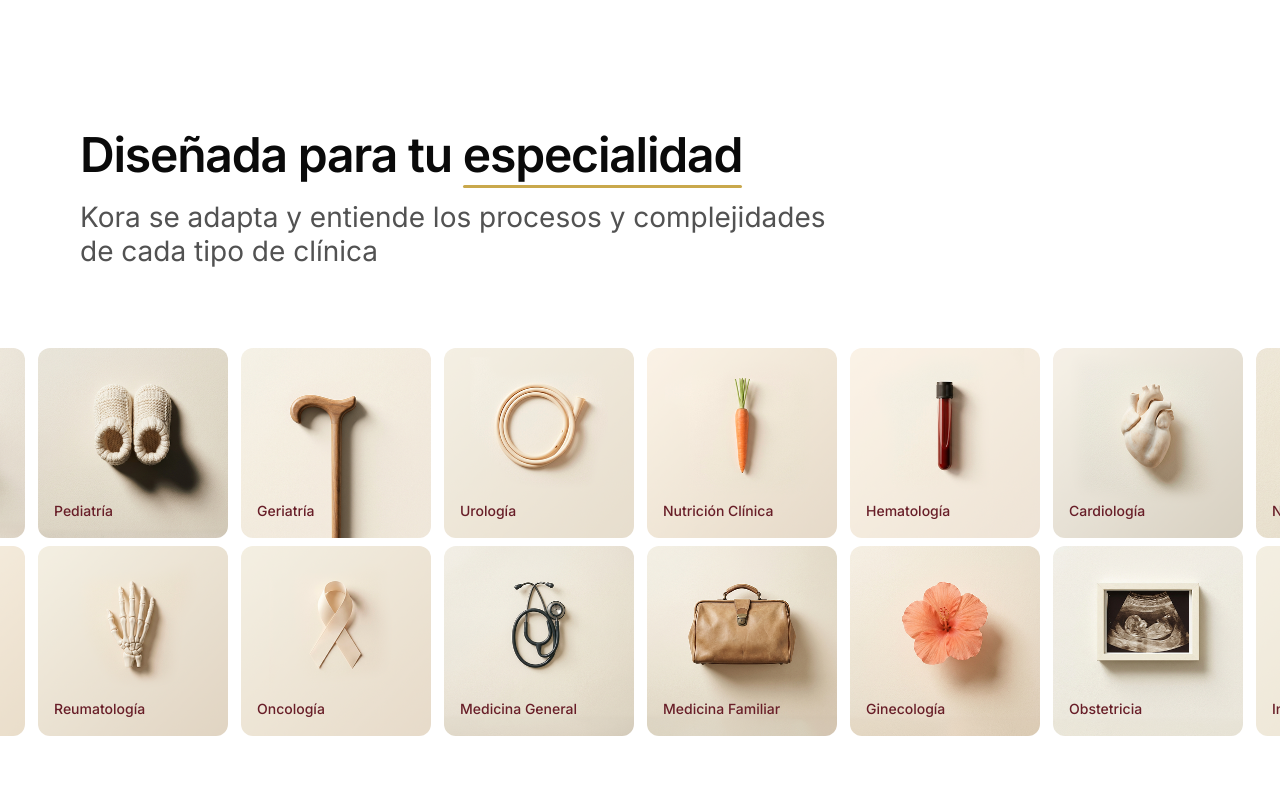
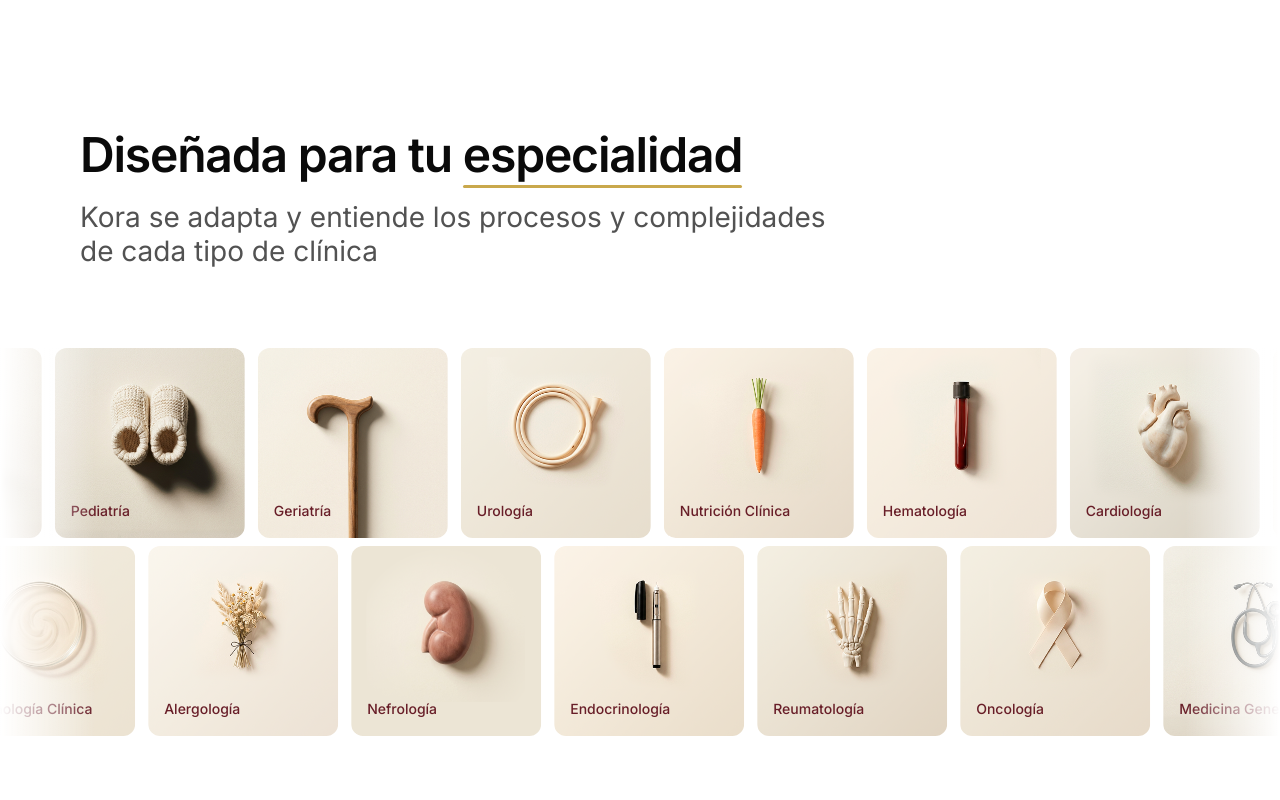
Before and after one commit to AlonsoCT-me/konko.ai, a Next.js app: page /home in a window 1280 px wide. Shown: the part 5620-6420 px from the top of the page. Built offline with nearby package versions, Linux system fonts and the light colour scheme.

Commit message:
update site

```diff
--- a/app/home/page.tsx
+++ b/app/home/page.tsx
@@ -4,7 +4,7 @@ import { BenefitsSection } from "@/components/sections/home/BenefitsSection";
 import { AILatamSection } from "@/components/sections/home/AILatamSection";
 import { RevolutionSection } from "@/components/sections/home/RevolutionSection";
 import { TalkToKoraSection } from "@/components/sections/home/TalkKoraSection";
-import { SpecialtiesSection } from "@/components/sections/home/SpecialtiesSection";
+import { SpecialtiesSection } from "@/components/sections/home/SpecialtiesSectionCarrusel";
 import { SecuritySection } from "@/components/sections/home/SecuritySection";
 import { MetaPartnerSection } from "@/components/sections/home/MetaPartnerSection";
 import { FounderSection } from "@/components/sections/home/FounderSection";
--- a/components/sections/home/SpecialtiesSection.tsx
+++ b/components/sections/home/SpecialtiesSection.tsx
@@ -149,7 +149,7 @@ export function SpecialtiesSection() {
       <div
         ref={scrollRef}
         className={[
-          "scrollbar-hide w-full overflow-x-auto overflow-y-hidden overscroll-x-contain px-6 pb-2 lg:px-20",
+          "scrollContent scrollbar-hide w-full overflow-x-auto overflow-y-hidden overscroll-x-contain px-6 pb-2 lg:px-20",
           "touch-pan-x select-none",
           isDragging ? "cursor-grabbing" : "cursor-grab",
         ].join(" ")}
--- /dev/null
+++ b/components/sections/home/SpecialtiesSectionCarrusel.tsx
@@ -0,0 +1,103 @@
+"use client";
+
+import Image from "next/image";
+import Link from "next/link";
+import { useTranslation } from "react-i18next";
+
+import { Carousel } from "@/components/shared/Carousel";
+
+const specialties: { key: string; image: string; href?: string }[] = [
+  { key: "Internal Medicine", image: "medicina-interna.png" },
+  { key: "Neonatology", image: "neonatologia.png" },
+  { key: "Pediatrics", image: "pediatria.png" },
+  { key: "Geriatrics", image: "geriatria.png" },
+  { key: "Urology", image: "urologia.png" },
+  { key: "Clinical Nutrition", image: "nutricion-clinica.png" },
+  { key: "Hematology", image: "hematologia.png" },
+  { key: "Cardiology", image: "cardiologia.png" },
+  { key: "Pulmonology", image: "neumologia.png" },
+  { key: "Gastroenterology", image: "gastroenterologia.png" },
+  { key: "Nephrology", image: "nefrologia.png" },
+  { key: "Endocrinology", image: "endocrinologia.png" },
+  { key: "Rheumatology", image: "reumatologia.png" },
+  { key: "Oncology", image: "oncologia.png" },
+  { key: "General Medicine", image: "medicina-general.png" },
+  { key: "Family Medicine", image: "medicina-familiar.png" },
+  { key: "Gynecology", image: "ginecologia.png" },
+  { key: "Obstetrics", image: "obstetricia.png" },
+  { key: "Clinical Immunology", image: "inmunologia-clinica.png" },
+  { key: "Allergology", image: "alergologia.png" },
+];
+
+function SpecialtyCard({ name, image, href }: { name: string; image: string; href?: string }) {
+  const content = (
+    <article className={[
+      "relative h-[190px] w-[190px] shrink-0 overflow-hidden rounded-lg transition-transform duration-300 hover:scale-[1.04]",
+      href ? "cursor-pointer" : "",
+    ].join(" ")}>
+      <Image
+        src={`/images/${image}`}
+        alt={name}
+        fill
+        className="select-none object-cover"
+        sizes="190px"
+        draggable={false}
+      />
+
+      <span className="absolute bottom-4 left-4 text-sm font-medium text-brand-burgundy">
+        {name}
+      </span>
+    </article>
+  );
+
+  if (href) return <Link href={href}>{content}</Link>;
+  return content;
+}
+
+export function SpecialtiesSection() {
+  const { t } = useTranslation();
+
+  const firstRow = specialties.slice(0, 10);
+  const secondRow = specialties.slice(10);
+
+  return (
+    <section
+      id="especialidades"
+      className="w-full overflow-hidden bg-white py-20 lg:py-28"
+    >
+      <div className="mx-auto max-w-7xl px-6 lg:px-20">
+        <div className="mb-14 max-w-[860px] lg:mb-20">
+          <h2 className="text-[44px] font-semibold leading-[52px] text-brand-black md:text-[48px] md:leading-[58px]">
+            {t("Designed for your")}{" "}
+            <span className="gold-underline">{t("specialty")}</span>
+          </h2>
+
+          <p className="mt-4 max-w-[760px] text-[28px] font-normal leading-[34px] text-neutral-600">
+            {t(
+              "Kora adapts and understands the processes and complexities of each type of clinic",
+            )}
+          </p>
+        </div>
+      </div>
+
+      <div className="flex flex-col gap-2">
+        <Carousel
+          items={firstRow.map(({ key, image, href }) => (
+            <SpecialtyCard key={key} name={t(key)} image={image} href={href} />
+          ))}
+          gap={13}
+          speed={40}
+        />
+
+        <Carousel
+          items={secondRow.map(({ key, image, href }) => (
+            <SpecialtyCard key={key} name={t(key)} image={image} href={href} />
+          ))}
+          gap={13}
+          speed={40}
+          reverse
+        />
+      </div>
+    </section>
+  );
+}
--- a/components/shared/Carousel.tsx
+++ b/components/shared/Carousel.tsx
@@ -9,6 +9,7 @@ interface CarouselProps {
   speed?: number;
   gap?: number;
   pauseOnHover?: boolean;
+  reverse?: boolean;
   className?: string;
 }
 
@@ -17,6 +18,7 @@ export function Carousel({
   speed = 30,
   gap = 64,
   pauseOnHover = true,
+  reverse = false,
   className,
 }: CarouselProps) {
   const [paused, setPaused] = useState(false);
@@ -29,7 +31,10 @@ export function Carousel({
       onMouseLeave={() => pauseOnHover && setPaused(false)}
     >
       <div
-        className="flex w-max animate-marquee items-center will-change-transform"
+        className={cn(
+          "flex w-max items-center will-change-transform",
+          reverse ? "animate-marquee-reverse" : "animate-marquee",
+        )}
         style={{
           animationDuration: `${speed}s`,
           animationPlayState: paused ? "paused" : "running",
--- a/tailwind.config.ts
+++ b/tailwind.config.ts
@@ -181,6 +181,10 @@ const config: Config = {
           from: { transform: "translateX(0)" },
           to: { transform: "translateX(-50%)" },
         },
+        "marquee-reverse": {
+          from: { transform: "translateX(-50%)" },
+          to: { transform: "translateX(0)" },
+        },
         "pulse-slow": {
           "0%, 100%": { opacity: "1" },
           "50%": { opacity: "0.6" },
@@ -198,6 +202,7 @@ const config: Config = {
         "fade-in-right": "fade-in-right 0.6s ease-out forwards",
         "scale-in": "scale-in 0.4s ease-out forwards",
         marquee: "marquee 30s linear infinite",
+        "marquee-reverse": "marquee-reverse 30s linear infinite",
         "pulse-slow": "pulse-slow 3s ease-in-out infinite",
         "spin-slow": "spin 20s linear infinite",
       },
```
